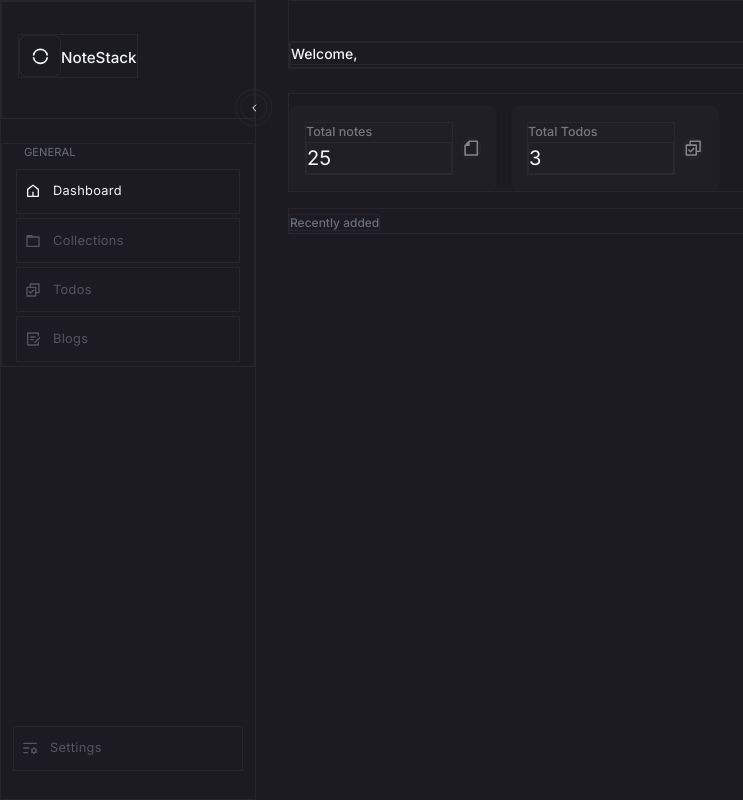
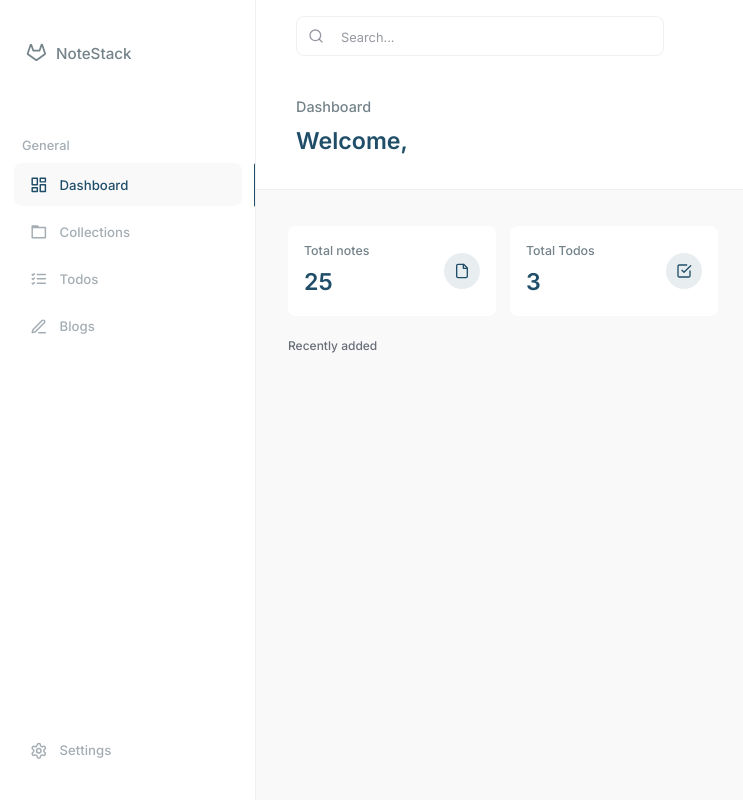
Before and after one commit to rogelcristobal/my-application, a React (Vite) app in the folder client/: page /dashboard in a window 1280 px wide. Shown: the whole page, without its empty margins (0-743 px from the left). Built offline with nearby package versions, Linux system fonts and the light colour scheme; no server answers; sample sign-in values are in the browser's storage.

Commit message:
some changes

```diff
--- a/client/src/App.jsx
+++ b/client/src/App.jsx
@@ -28,7 +28,7 @@ function App() {
 
 
   return (
-    <div className="h-screen w-full bg-[#1d1b22] font-inter  text-slate-100">
+    <div className="h-screen w-full bg-[#f9f9f9] font-inter  text-[#204e69]">
       <Routes>
         <Route path="/login" element={<Login />}></Route>
         <Route
--- a/client/src/components/SearchBar.jsx
+++ b/client/src/components/SearchBar.jsx
@@ -51,7 +51,7 @@ const SearchBar = () => {
     };
   }, [inputRef]);
   return (
-    <div className="max-w-[23rem] w-full relative  rounded-lg">
+    <div className="max-w-[23rem] w-full relative thin-box-divider rounded-lg">
       <input
         ref={inputRef}
         type="text"
--- a/client/src/components/Sidebar.jsx
+++ b/client/src/components/Sidebar.jsx
@@ -1,12 +1,13 @@
 import React from "react";
 import {
-  LuHome,
+  LuLayoutDashboard,
   LuFolder,
   LuFeather,
   LuChevronLeft,
   LuListChecks,
   LuEdit3,
   LuSettings,
+  LuGitlab
 } from "react-icons/lu";
 import {RiLoader3Fill,RiFolder3Line,RiCheckboxMultipleLine,RiDraftLine,RiListSettingsLine} from 'react-icons/ri'
 import { RiHome5Line,RiFolderFill,RiCheckboxMultipleFill,RiDraftFill ,RiListSettingsFill} from "react-icons/ri";
@@ -20,7 +21,7 @@ const Sidebar = () => {
   const handleToggleSidebar = () => {
     setState(!state);
     if (state) {
-      sidebarControl.start({ width: "15.5rem" });
+      sidebarControl.start({ width: "16rem" });
     } else {
       sidebarControl.start({ width: "4rem" });
     }
@@ -32,13 +33,13 @@ const Sidebar = () => {
       initial={{ width: "16rem" }}
       transition={{ duration: 0.3 }}
       className={`${
-        state ? "w-[4rem]" : "w-[15.5rem]"
-      } whitespace-nowrap  relative  view  h-full flex  flex-col  items-center justify-start  flex-shrink-0   `}
+        state ? "w-[4rem]" : "w-[16rem]"
+      } whitespace-nowrap  relative  view  h-full flex bg-white flex-col thin-right-divider items-center justify-start  flex-shrink-0   `}
     >
       <div
         className={`${
           state ? "px-[0.5rem]" : " px-4  "
-        } w-full   relative flex view items-center justify-start  pt-8 pb-10   `}
+        } w-full   relative flex view items-center justify-start  pt-8 pb-10   text-[#74838a]`}
       >
         <div className="view flex items-center justify-center">
           <div
@@ -46,7 +47,7 @@ const Sidebar = () => {
               state ? "mr-0" : "mr-0"
             }`}
           >
-            <RiLoader3Fill className="text-[1.3rem] " />
+            <LuGitlab className="text-[1.3rem] " />
           </div>
           {!state && (
             <span className="mt-1 relative   w-fit text-start pl-0 whitespace-nowrap overflow-hidden text-[0.95rem]  font-medium">
@@ -58,14 +59,14 @@ const Sidebar = () => {
 
         {/* toggle btn */}
         {/* bg-[#1d1b22] */}
-        <motion.button
+        {/* <motion.button
           onClick={handleToggleSidebar}
           className={`absolute  h-[2.285rem] w-[2.285rem] p-1 view rounded-full -bottom-2   cursor-pointer  z-10 text-xs text-inherit  right-0 translate-x-1/2 `}
         >
           <div className="view rounded-full h-full grid place-content-center w-full">
             <LuChevronLeft />
           </div>
-        </motion.button>
+        </motion.button> */}
 
       </div>
       <div className="w-full h-full  flex flex-col justify-start items-start">
@@ -75,20 +76,20 @@ const Sidebar = () => {
           } flex   w-full items-center view  pt-0 justify-center flex-col`}
         >
           {!state && (
-            <span className=" px-2 text-[0.7rem] font-normal w-full text-left  uppercase text-[#696e79]  mb-2">
+            <span className=" px-2 text-[0.8rem] font-medium w-full text-left  Capitalize text-[#a3adb3]  mb-2">
               General
             </span>
           )}
           {[
-            { path: "/dashboard", title: "dashboard", icon: <RiHome5Line /> },
+            { path: "/dashboard", title: "dashboard", icon: <LuLayoutDashboard /> },
             {
               path: "/collections",
               title: "collections",
               icon: <RiFolder3Line />,
               count: currentUser?.noteCollection?.length,
             },
-            { path: "/todos", title: "todos", icon: <RiCheckboxMultipleLine /> },
-            { path: "/blogs", title: "Blogs", icon: <RiDraftLine /> },
+            { path: "/todos", title: "todos", icon: <LuListChecks /> },
+            { path: "/blogs", title: "Blogs", icon: <LuEdit3 /> },
           ].map((item, id) => (
             <SidebarLink
               key={id}
@@ -105,7 +106,7 @@ const Sidebar = () => {
       </div>
       <div
         className={`${
-          state ? " px-2 " : "px-3 "
+          state ? " px-2 " : "px-3.5 "
         } flex   w-full items-center mt-4  pb-6 justify-center flex-col`}
       >
         {/* {!state && (
@@ -113,7 +114,7 @@ const Sidebar = () => {
               Account
             </span>
           )} */}
-        {[{ path: "/settings", title: "settings", icon: <RiListSettingsLine /> }].map(
+        {[{ path: "/settings", title: "settings", icon: <LuSettings /> }].map(
           (item, id) => (
             <SidebarLink
               key={id}
--- a/client/src/components/SidebarLink.jsx
+++ b/client/src/components/SidebarLink.jsx
@@ -14,13 +14,13 @@ const SidebarLink = ({ title, sidebarState, icon, count, path }) => {
           onMouseLeave={hoverToggle}
           className={`w-full  rounded-lg relative  border-0 box-border  btn-sm btn  ${
             isActive
-              ? "text-inherit  bg-transparent hover:bg-transparent"
-              : "text-[#696e79]/70  bg-transparent hover:bg-transparent"
+              ? "text-inherit bg-[#f9f9f9] hover:bg-[#f9f9f9]"
+              : "text-[#a3adb3]  bg-transparent hover:bg-transparent"
           }
           ${
             sidebarState
               ? "flex justify-center    h-[2.5rem]"
-              : "flex justify-center px-2 h-[2.7rem]"
+              : "flex justify-center px-4 h-[2.7rem]"
           }
           `}
         >
@@ -32,14 +32,14 @@ const SidebarLink = ({ title, sidebarState, icon, count, path }) => {
             >
               {/*  */}
               <span
-                className={`text-[1rem] mx-auto ${
+                className={`text-[1.1rem] mx-auto ${
                   isActive && " "
                 }`}
               >
                 {icon}
               </span>
               {!sidebarState && (
-                <span className="flex items-center text-[0.8rem] tracking-wide text-start w-full h-full overflow-x-hidden  truncate font-normal">
+                <span className="flex items-center text-[0.825rem]  text-start w-full h-full overflow-x-hidden  truncate font-medium">
                   {title}
                 </span>
               )}
@@ -51,11 +51,11 @@ const SidebarLink = ({ title, sidebarState, icon, count, path }) => {
             )}
           </div>
 
-          {/* <div
+          <div
             className={`${isActive ? "h-[100%]" : "h-0"} ${
-              sidebarState ? "left-[0rem]" : "-left-[0.4rem]  "
-            } transition-all duration-75 w-[1px] bg-[#86868a]  rounded-l-xl absolute  top-1/2 -translate-y-1/2 `}
-          ></div> */}
+              sidebarState ? "right-[0rem]" : "-right-[0.8rem]  "
+            } transition-all duration-75 w-[1px] bg-[#204e69]  rounded-l-xl absolute  top-1/2 -translate-y-1/2 `}
+          ></div>
         </div>
       )}
     </NavLink>
--- a/client/src/index.css
+++ b/client/src/index.css
@@ -8,8 +8,10 @@
   }
 
   .view{
-    /* @apply thin-box-divider */
-    @apply border-dark
+    /* box-shadow: rgba(0, 0, 0, 0.1) 0px 1px 3px 0px, rgba(0, 0, 0, 0.06) 0px 1px 2px 0px; */
+    /* @apply shadow-sm */
+    /* @apply border-dark */
+    /* @apply thin-box-divider  */
   }
   ::-webkit-scrollbar {
     width: 0.45rem;
--- a/client/src/pages/Collections.jsx
+++ b/client/src/pages/Collections.jsx
@@ -70,7 +70,7 @@ const Collections = () => {
                  <button onClick={addCollectionToggle} className="btn bg-inherit hover:bg-inherit btn-sm view hover:view normal-case font-normal h-10">Add collection</button>
               ) : (
                 currentUser.noteCollection.map((item, id) => (
-                  <div className="view h-32  w-56 rounded-lg cursor-pointer flex flex-col item-start justify-end p-3" key={id}>
+                  <div className="view h-32  w-56 rounded-lg cursor-pointer flex flex-col item-start justify-end p-3 bg-[#ffffff]" key={id}>
                     <span className="font-normal text-sm">{item.collectionTitle}</span>
                     <span></span>
                   </div>
--- a/client/src/pages/Home.jsx
+++ b/client/src/pages/Home.jsx
@@ -9,7 +9,7 @@ import {
   RiCheckboxMultipleLine,
   RiMore2Fill,
 } from "react-icons/ri";
-import { LuMail } from "react-icons/lu";
+import { LuFile ,LuCheckSquare} from "react-icons/lu";
 import SearchBar from "../components/SearchBar";
 Sidebar;
 const Home = () => {
@@ -33,22 +33,27 @@ const Home = () => {
 
   return (
     <div className="h-full  w-full flex flex-col items-start justify-start relative">
-      <div className=" h-full overflow-y-scroll px-8 w-full">
+      <div className=" h-full overflow-y-scroll px-0 w-full">
         <div className="h-fit w-full flex   pb-4 items-start flex-col justify-start">
-          <div className="view flex flex-col pt-10 w-full  ">
-            <span className="view flex flex-col text-[1.4rem] font-medium  capitalize">
-              <span className="mb-0.5 font-medium view text-[0.875rem] ">
-                Welcome,
+          <div className="view flex flex-col pb-8 w-full bg-white  thin-bottom-divider">
+            <div className="h-auto w-full  px-10 py-4">
+              <SearchBar></SearchBar>
+            </div>
+            <div className="px-10">
+              <span className="view flex flex-col text-[1.45rem] font-semibold mt-6  capitalize">
+              <span className="mb-1.5 font-medium view text-[0.9rem] text-[#74838a]">
+                Dashboard
               </span>
               <span className="">
-                {currentUser?.firstName} {currentUser?.lastName}
+                Welcome, {currentUser?.firstName} {currentUser?.lastName}
               </span>
               {/* <span className="normal-case mt-1.5 flex items-center  gap-2 font-medium text-[#696e79]/70 text-[0.75rem]"><LuMail />{currentUser?.email}</span> */}
             </span>
+            </div>
           </div>
         </div>
 
-        <div className=" w-full  h-[120%]  pt-2">
+        <div className=" w-full  h-[120%] px-8 pt-2">
           <div className=" view">
             {/* <span className=" font-medium view text-[0.75rem] text-[#696e79]/60">
               <span className="font-medium text-[#696e79]">
@@ -61,26 +66,26 @@ const Home = () => {
                 {
                   description: "Total notes",
                   // data: currentUser?.totalNotes,
-                  icon: <RiFile2Line />,
+                  icon: <LuFile />,
                 },
                 {
                   description: "Total Todos",
                   // data: currentUser?.totalTodos,
-                  icon: <RiCheckboxMultipleLine />,
+                  icon: <LuCheckSquare />,
                 },
               ].map((item, id) => (
                 <div
                   key={id}
-                  className=" px-4 py-4   bg-[#26262e]/40  rounded-lg m cursor-pointer items-center  flex  justify-start  min-h-[5rem] gap-2 w-52"
+                  className=" px-4 py-4   bg-[#ffffff]  rounded-lg m cursor-pointer items-center  flex  justify-start   gap-2 w-52"
                 >
                   <div className="flex flex-col items-start view h-full justify-end  w-full">
                     {/* text-[#a7a9ad] */}
 
                     <div className=" flex  flex-col   w-full">
-                      <span className="text-[0.785rem] text-[#76767c] font-medium  flex items-center gap-2  ">
+                      <span className="text-[0.775rem] text-[#74838a] font-medium  flex items-center gap-2  ">
                         {item.description}
                       </span>
-                      <span className=" pt-0 pb-0 text-inherit view w-full flex justify-start gap-1 items-end text-[1.25rem] ">
+                      <span className=" pt-1 pb-0 text-inherit view w-full flex justify-start gap-1 items-end text-[1.45rem] font-semibold">
                         {id === 0 ? 25 : 3}
                         {/* {id === 1 ? (
                         <span className="text-[0.8rem] font-medium text-[#76767c]">
@@ -91,7 +96,7 @@ const Home = () => {
                     </div>
                   </div>
                   {/* text-[#347ae2] */}
-                  <div className="  rounded-full view w-fit flex justify-between items-center text-[1.15rem] text-[#86868a] ">
+                  <div className="  rounded-full view w-fit flex justify-between items-center text-[1rem] p-2.5  bg-[#204e69]/10">
                     {item.icon}
                   </div>
                 </div>
```
